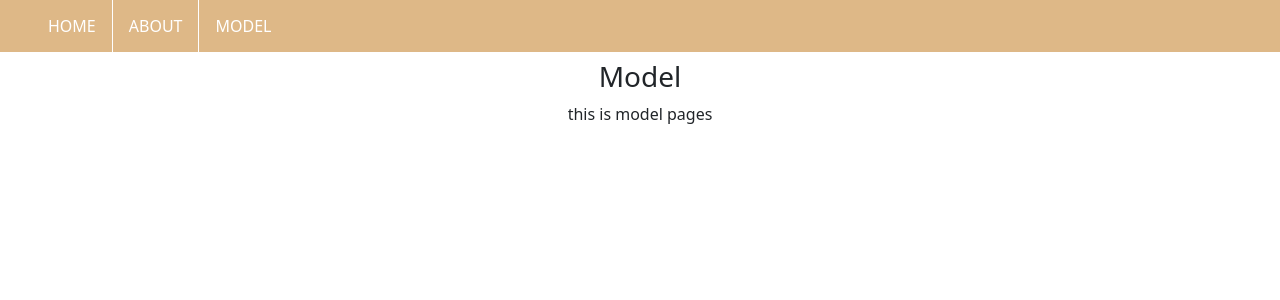
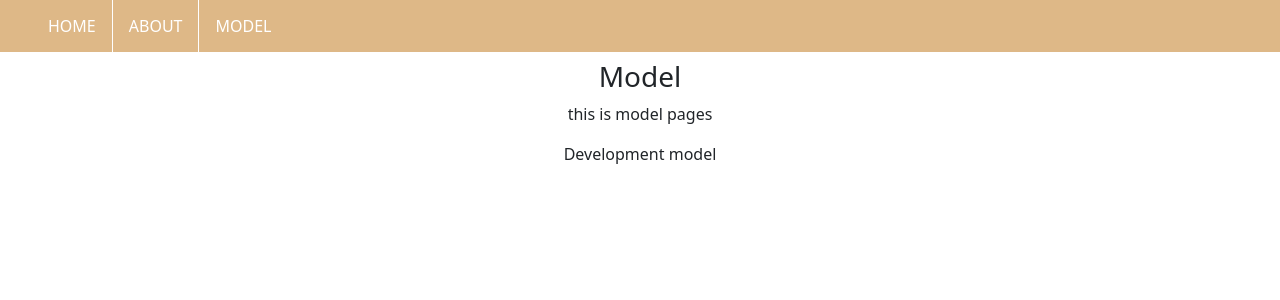
Before and after one commit to yuanyuanP/261361-Project-Software-Engineering, a Node server app: page /model in a window 1280 px wide. Shown: the top 300 px of the page. Run offline with Node 20, Linux system fonts and the light colour scheme.

Commit message:
Update model

```diff
--- a/views/pages/model.ejs
+++ b/views/pages/model.ejs
@@ -26,6 +26,7 @@
 
         <p class="text-center">this is model pages</p>
 
+        <p class="text-center">Development model</p>
 
     </div>
 
```
